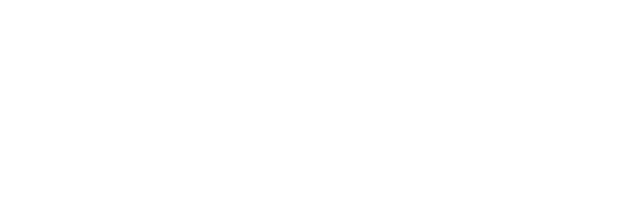
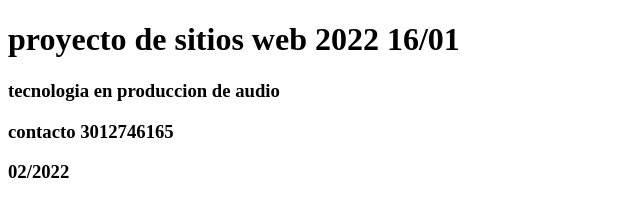
Before and after one commit to jader8/dsw-jadercampo, a plain HTML site: page index.html in a window 1280 px wide. Shown: the whole page, without its empty margins (0-640 px from the left). Drawn offline with Linux system fonts and the light colour scheme.

Commit message:
index.html
2 proceso

```diff
--- a/index.html
+++ b/index.html
@@ -8,5 +8,9 @@
 </head>
 <body>
 
+    <h1>proyecto de sitios web 2022 16/01 </h1>
+    <h3>tecnologia en produccion de audio </h3>
+    <h3>contacto 3012746165 </h3>
+    <h3>02/2022</h3>
 </body>
 </html>
```
